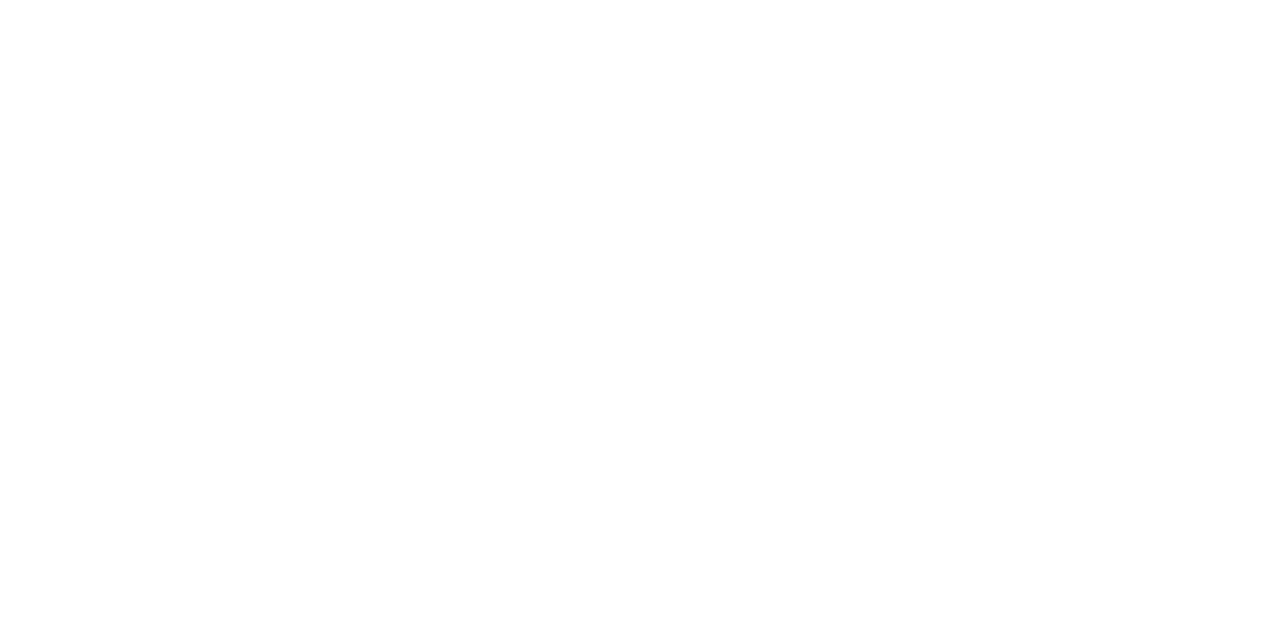
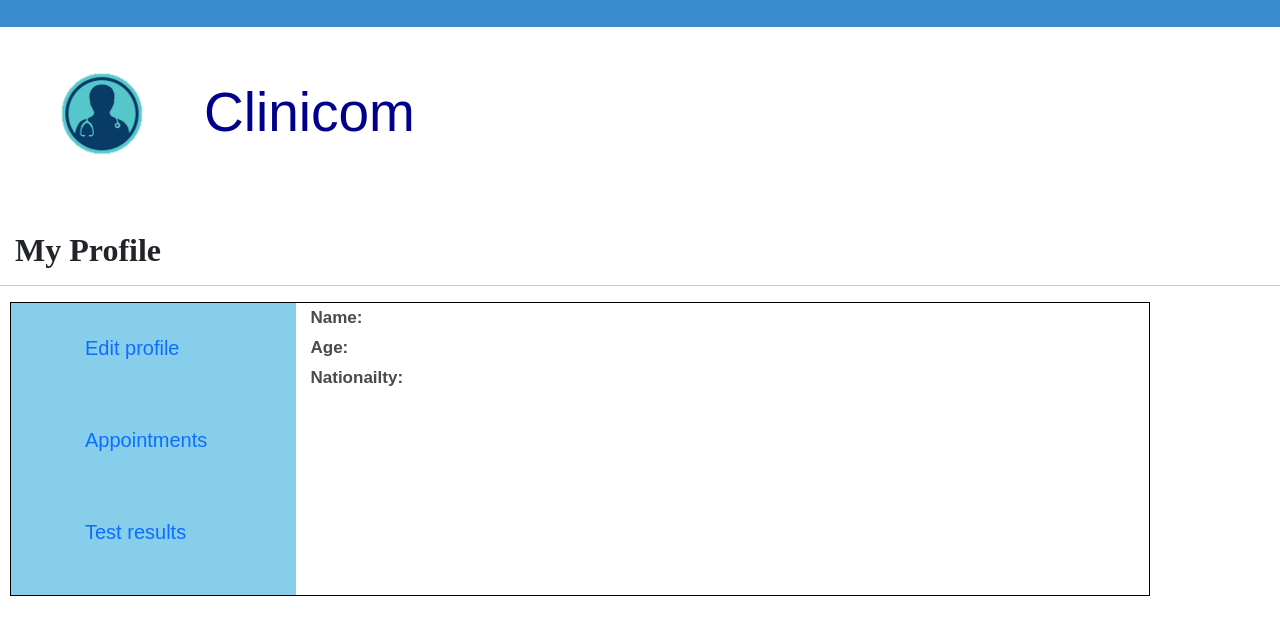
Before and after one commit to 0cool-design/WEB_Proj, a plain HTML site: page www/profile.html in a window 1280 px wide. Drawn offline with nearby package versions, Linux system fonts and the light colour scheme; files that its build step writes are made by us from their sources.

Commit message:
Add files via upload

```diff
--- a/www/profile.html
+++ b/www/profile.html
@@ -8,13 +8,81 @@
         <link rel="stylesheet" href="assets/css/index.css">
         <link href="assets/bootstrap/css/bootstrap.min.css" rel="stylesheet">
         <!-- bootstrap -->
-    <link rel="stylesheet" href="https://stackpath.bootstrapcdn.com/bootstrap/4.3.1/css/bootstrap.min.css" integrity="sha384-ggOyR0iXCbMQv3Xipma34MD+dH/1fQ784/j6cY/iJTQUOhcWr7x9JvoRxT2MZw1T" crossorigin="anonymous">
         <link rel="stylesheet" href="https://maxcdn.bootstrapcdn.com/bootstrap/4.5.2/css/bootstrap.min.css">
-    <link rel="stylesheet" href="https://maxcdn.bootstrapcdn.com/bootstrap/3.4.1/css/bootstrap.min.css">
-    <link rel="stylesheet" href="https://maxcdn.bootstrapcdn.com/bootstrap/3.3.7/css/bootstrap.min.css">
         <link href="vendor/bootstrap/css/bootstrap.min.css" rel="stylesheet">
         <link rel="stylesheet" href="assets/css/design.css">
         <link rel="stylesheet" href="assets/css/slider.css">
         <link rel="stylesheet" href="assets/css/icons.css">
         <link rel="stylesheet" href="assets/css/textAnmination.css">
+       <link href="https://cdn.jsdelivr.net/npm/bootstrap@4.3.1/dist/css/bootstrap.min.css" integrity="sha384-ggOyR0iXCbMQv3Xipma34MD+dH/1fQ784/j6cY/iJTQUOhcWr7x9JvoRxT2MZw1T" crossorigin="anonymous">
+
+        <style>
+            li{
+                border-collapse: collapse;
+                border: 1em soild black;
+                list-style:none;
+                padding: 30px;
+                text-decoration:none;
+                text-align: left;
+                font-size: 20px;
+                font-family:monospace,fantasy,sans-serif;
+                color: darkcyan;
+            }
+            #list {
+                border:1px solid black;
+                margin: 5px 10px 200px 10px;
+
+            }
+            .col-3{
+                background-color: skyblue;
+            }
+            p{
+                font-size:17px;
+                padding: 3px;
+                font-weight: bold;
+
+            }
+        </style>
     </head>
+    <body>
+        <div id="pre-header">
+        <div class="container">
+            <div class="row">
+                <div class="col-md-12">
+                    <span></span>
+                </div>
+            </div>
+        </div>
+    </div>
+    <!-- Navigation -->
+    <table>
+        <th>
+            <a href="index.html"><img class="logo" src="assets/imgs/logooo.png" alt="logo.pic"></a>
+        </th>
+        <td class="name">Clinicom</td>
+    </table>
+    <div>
+        <h2 style="margin-left: 15px;font-weight:350;font-family:serif;font-weight:bold">My Profile</h2>
+        <hr>
+    </div>
+
+        <div style="position: relative" class="container" id="list">
+          <div class="row">
+            <div class="col-3">
+                <ul>
+                    <li> <a href="#">Edit profile</a> </li>
+                    <li> <a href="#">Appointments</a> </li>
+                    <li> <a href="#">Test results</a> </li>
+                </ul>
+            </div>
+            <div class="col-9">
+                <p>Name:</p>
+                <p>Age:</p>
+                <p>Nationailty:</p>
+
+            </div>
+          </div>
+        </div>
+
+
+    </body>
```
Lines whose indentation alone changed are shown as unchanged.
